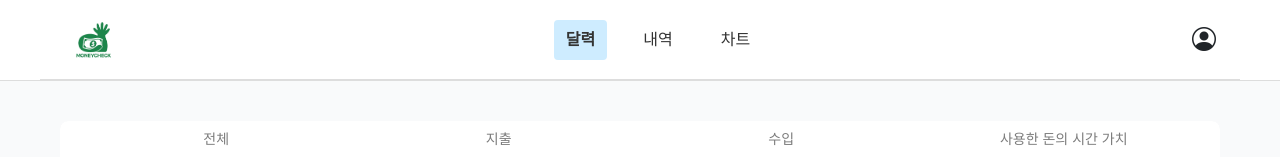
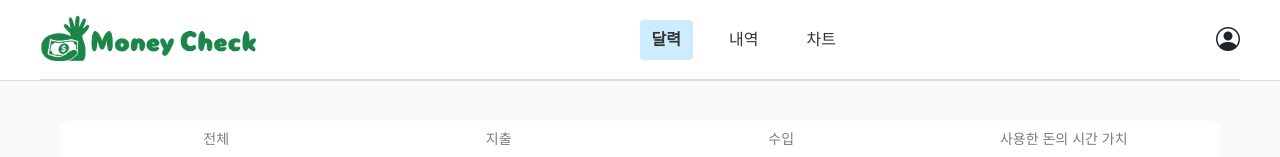
Before and after one commit to chol644/OreO, a Vue app: page / in a window 1280 px wide. Shown: the top 157 px of the page. Built offline with nearby package versions, Linux system fonts and the light colour scheme; no server answers; sample sign-in values are in the browser's storage.

Commit message:
design: logo 이미지 및 크기 수정

```diff
--- a/src/components/layout/NavBar.vue
+++ b/src/components/layout/NavBar.vue
@@ -105,7 +105,7 @@ export default {
   /* 추가: 최대 너비 설정 및 가운데 정렬 */
   max-width: 1200px;
   margin: 0 auto;
-  padding: 0 24px;
+  /* padding: 0 24px; */
 }
 
 .logo-link {
@@ -114,7 +114,8 @@ export default {
 }
 
 .logo {
-  height: 40px;
+  margin-top: 10px;
+  height: 60px;
 }
 
 .nav-container {
```
Also changed, not shown: src/assets/logo.png.
